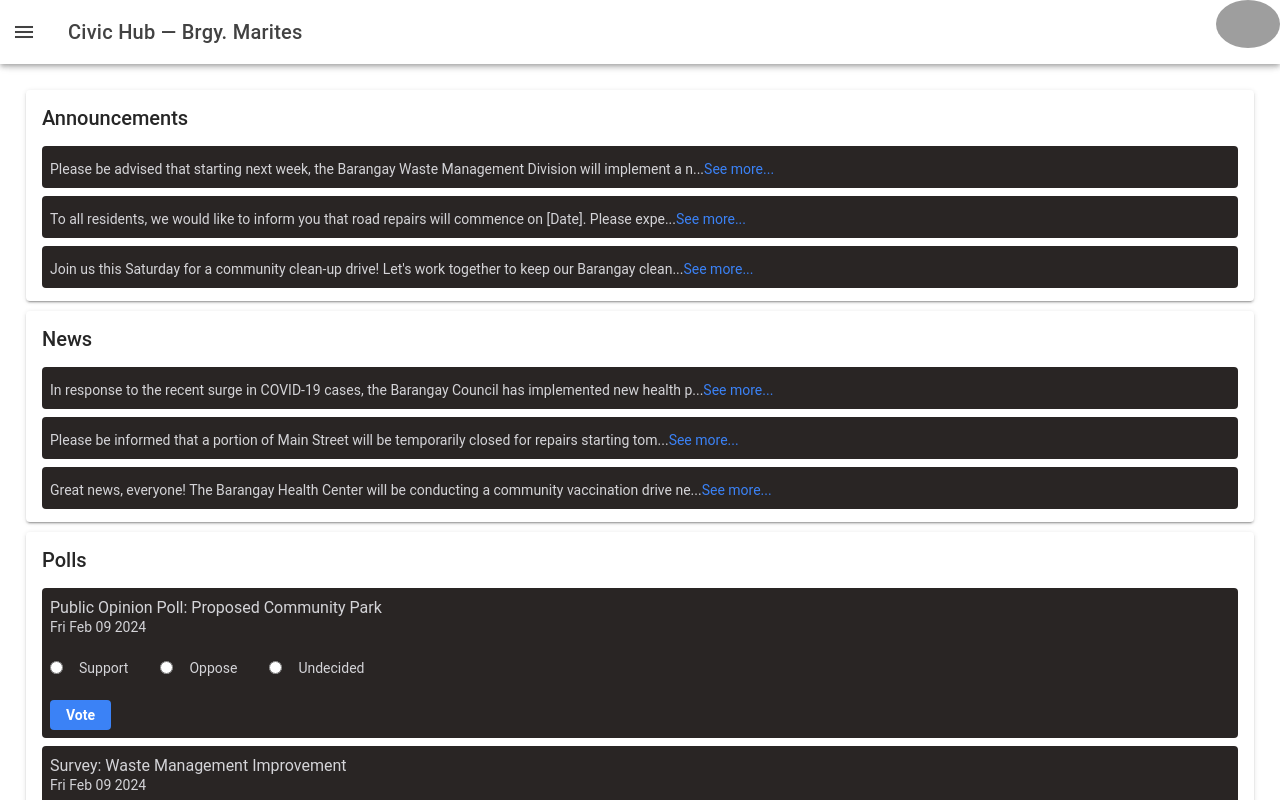
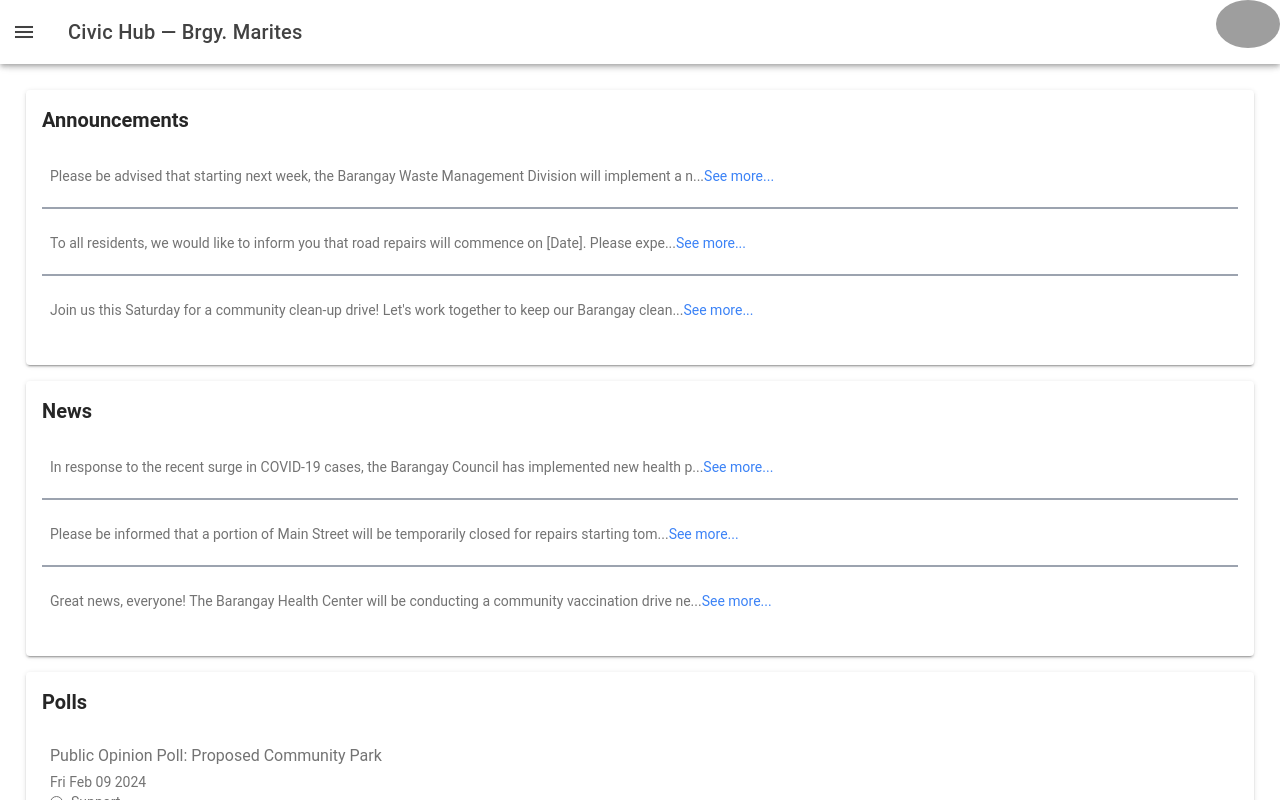
Before and after one commit to bridge360-ph/civic-hub, a React (Vite) app: page /home in a window 1280 px wide. Built offline with nearby package versions, Linux system fonts and the light colour scheme; grey boxes are pictures that could not be loaded.

Commit message:
style: improve typography and spacings
- Remove hardcoded bgcolor and textcolor that are not theme-responsive and optimize colors for light mode

```diff
--- a/src/pages/home/Home.tsx
+++ b/src/pages/home/Home.tsx
@@ -1,16 +1,11 @@
 import {
-  IonButtons,
   IonCard,
   IonCardContent,
   IonCardHeader,
   IonCardTitle,
   IonContent,
-  IonHeader,
-  IonMenuButton,
   IonPage,
-  IonText,
-  IonTitle,
-  IonToolbar
+  IonText
 } from '@ionic/react';
 import { useState } from 'react';
 import MainHeader from '../../components/MainHeader';
@@ -34,11 +29,11 @@ function Content({ contents }: ContentProps) {
   };
 
   return (
-    <IonCardContent className="flex flex-col gap-2">
-      {contents.map((content) => (
+    <IonCardContent className="flex flex-col shadow-sm ion-padding">
+      {contents.map((content, i) => (
         <div
           key={content.key}
-          className="p-2 rounded bg-stone-800 text-zinc-300"
+          className={`p-2 my-2 ${i < contents.length - 1 ? 'border-b-2 border-gray-400' : ''}`}
         >
           <IonText>
             {expandedContent === content.key
@@ -47,7 +42,7 @@ function Content({ contents }: ContentProps) {
           </IonText>
           {content.text.length > 100 && (
             <button
-              className="mt-2 text-blue-500 hover:underline"
+              className="mb-4 text-blue-500 hover:underline"
               onClick={() => toggleExpanded(content.key)}
             >
               {expandedContent === content.key ? 'See less' : 'See more...'}
@@ -128,17 +123,21 @@ const Home: React.FC = () => {
       <MainHeader />
 
       <IonContent className="ion-padding" fullscreen>
-        <IonCard>
+        <IonCard className="mb-4">
           <IonCardHeader>
-            <IonCardTitle>Announcements</IonCardTitle>
+            <IonCardTitle>
+              <IonText className="text-xl font-semibold">Announcements</IonText>
+            </IonCardTitle>
           </IonCardHeader>
 
           <Content contents={announcements} />
         </IonCard>
 
-        <IonCard>
+        <IonCard className="mb-4">
           <IonCardHeader>
-            <IonCardTitle>News</IonCardTitle>
+            <IonCardTitle>
+              <IonText className="text-xl font-semibold">News</IonText>
+            </IonCardTitle>
           </IonCardHeader>
 
           <Content contents={news} />
@@ -146,38 +145,38 @@ const Home: React.FC = () => {
 
         <IonCard>
           <IonCardHeader>
-            <IonCardTitle>Polls</IonCardTitle>
+            <IonCardTitle>
+              <IonText className="text-xl font-semibold">Polls</IonText>
+            </IonCardTitle>
           </IonCardHeader>
 
-          <IonCardContent className="flex flex-col gap-2">
-            {polls.map((poll) => {
+          <IonCardContent className="flex flex-col gap-4 shadow-sm">
+            {polls.map((poll, i) => {
               return (
                 <div
                   key={poll.key}
-                  className="p-2 rounded bg-stone-800 text-zinc-300"
+                  className={`p-2 ${i < polls.length - 1 ? 'border-b-2 border-gray-400' : ''}`}
                 >
-                  <IonText>
-                    <h2>{poll.headline}</h2>
-                    <h3>{poll.date}</h3>
-                  </IonText>
-                  <form className="mt-6">
-                    <div className="flex flex-col gap-8 mb-6 sm:flex-row">
+                  <h2 className="mb-2 text-xl font-bold">{poll.headline}</h2>
+                  <h3 className="mb-4 text-sm">{poll.date}</h3>
+                  <form className="mb-5 space-y-2">
                     {poll.choices.map((choice, i) => (
-                        <div key={i} className="flex gap-2 items-center">
+                      <div key={i} className="flex items-center">
                         <input
                           type="radio"
                           id={`option-${i}`}
                           name="poll_option"
                           value={`option-${i}`}
-                            className="mr-2"
+                          className="mr-2 text-blue-500"
                         />
-                          <label htmlFor={`option-${i}`}>{choice}</label>
+                        <label htmlFor={`option-${i}`} className="">
+                          {choice}
+                        </label>
                       </div>
                     ))}
-                    </div>
                     <button
                       type="submit"
-                      className="py-2 px-4 font-bold text-white bg-blue-500 rounded hover:bg-blue-700"
+                      className="py-2 px-4 font-bold text-white bg-blue-500 rounded-md hover:bg-blue-700"
                     >
                       Vote
                     </button>
@@ -191,5 +190,4 @@ const Home: React.FC = () => {
     </IonPage>
   );
 };
-
 export default Home;
```
Lines whose indentation alone changed are shown as unchanged.
